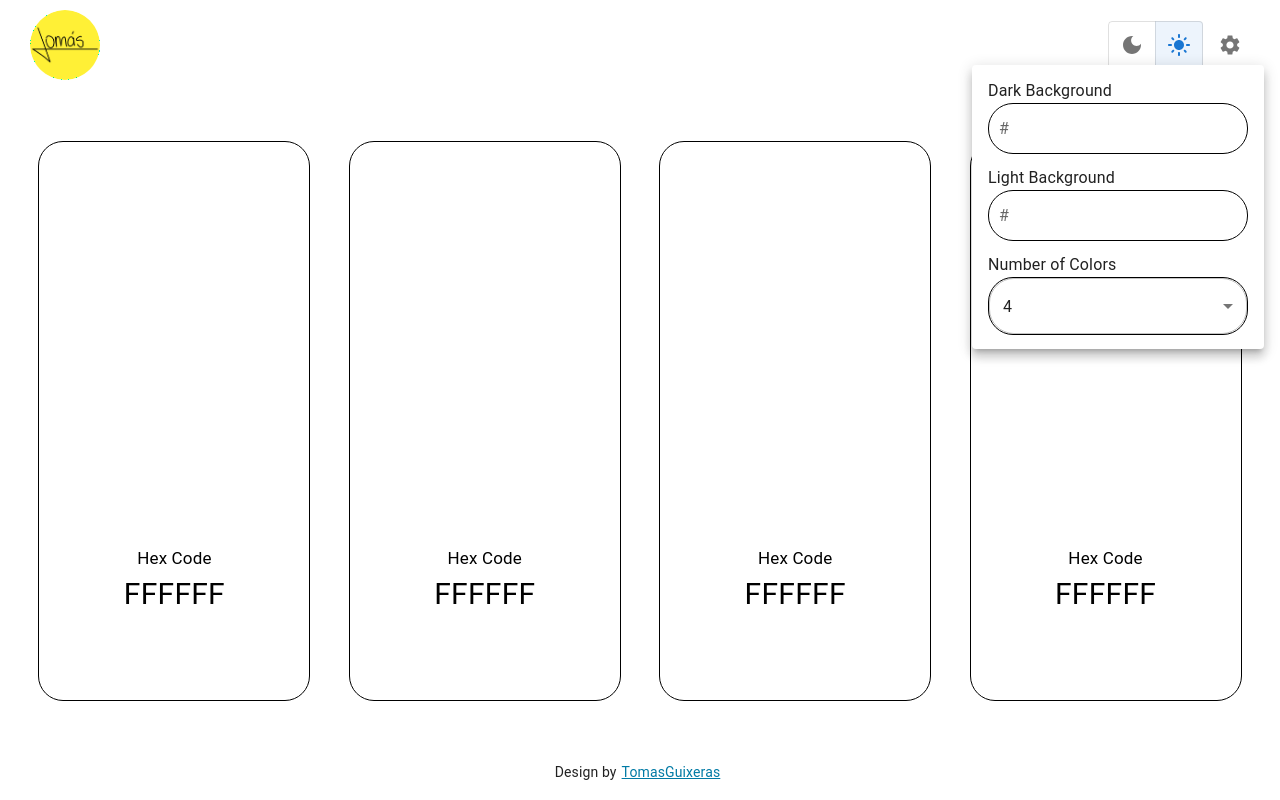
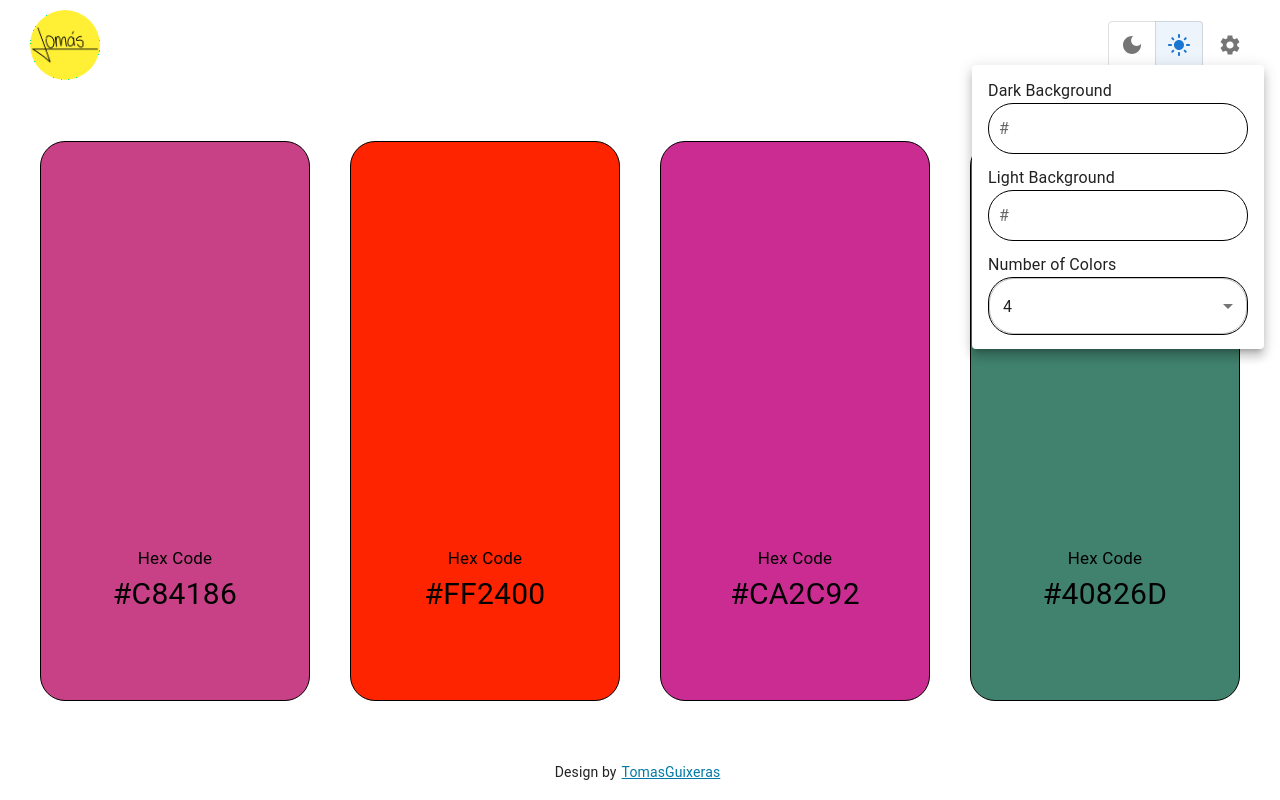
Before and after one commit to tomasguixeras/color-selector, a React (Vite) app: page / in a window 1280 px wide. Both pictures are taken after a click on the button 1230 px from the left and 44 px from the top of the page. Built offline with nearby package versions, Linux system fonts and the light colour scheme.

Commit message:
Working on new UI

```diff
--- a/src/App.tsx
+++ b/src/App.tsx
@@ -9,6 +9,7 @@ function App() {
   const [allColors, setAllColors] = useState([]);
   const [filteredColors, setFilteredColors] = useState([]);
   const [colorMode, setColorMode] = useState("Light");
+  const [cardQuantity, setCardQuantity] = useState<number>(4);
 
   const darkTheme = createTheme({
     palette: {
@@ -21,11 +22,11 @@ function App() {
       .then((response) => response.json())
       .then((data) => {
         const shuffled = data.sort(() => 0.5 - Math.random());
-        let selected = shuffled.slice(0, 5);
+        let selected = shuffled.slice(0, cardQuantity);
         setFilteredColors(selected);
         setAllColors(data);
       });
-  }, []);
+  }, [cardQuantity]);
 
   return (
     <ThemeProvider theme={darkTheme}>
@@ -42,7 +43,12 @@ function App() {
           backgroundColor: colorMode === "Light" ? "#FFFFFF" : "#000000",
         }}
       >
-        <Navbar setColorMode={setColorMode} colorMode={colorMode} />
+        <Navbar
+          setColorMode={setColorMode}
+          colorMode={colorMode}
+          cardQuantity={cardQuantity}
+          setCardQuantity={setCardQuantity}
+        />
         <Box
           sx={{
             width: "100%",
@@ -52,10 +58,12 @@ function App() {
             justifyContent: "space-evenly",
           }}
         >
+          {filteredColors.map((color: { name: string; hex: string }) => {
+            return <DesktopCard key={color.hex} hex={color.hex} />;
+          })}
+          {/* <DesktopCard />
           <DesktopCard />
-          <DesktopCard />
-          <DesktopCard />
-          <DesktopCard />
+          <DesktopCard /> */}
         </Box>
         {/* <Cards
           allColors={allColors}
--- a/src/components/DesktopCard.tsx
+++ b/src/components/DesktopCard.tsx
@@ -1,7 +1,29 @@
-import { Box, Typography } from "@mui/material";
-import React from "react";
+import React, { useState } from "react";
+import { Box, Typography, TextField, IconButton } from "@mui/material";
+import { Check, Close } from "@mui/icons-material";
 
-function DesktopCard() {
+function DesktopCard({ hex }: { hex: string }) {
+  const [colorChange, setColorChange] = useState(false);
+  const [hexCode, setHexCode] = useState(hex);
+  const [auxHexCode, setAuxHexCode] = useState("");
+
+  const handleChange = (event: any) => {
+    let inputValue = event.target.value;
+    if (inputValue !== "#") inputValue = `#${inputValue}`;
+
+    setAuxHexCode(inputValue.toUpperCase());
+  };
+
+  const onSubmit = () => {
+    setHexCode(auxHexCode);
+    setAuxHexCode("");
+    setColorChange(false);
+  };
+  const onCancel = () => {
+    setColorChange(false);
+    setAuxHexCode("");
+  };
+
   return (
     <Box
       sx={{
@@ -9,6 +31,7 @@ function DesktopCard() {
         width: "270px",
         borderRadius: "25px",
         position: "relative",
+        bgcolor: hexCode,
       }}
     >
       <Box
@@ -22,7 +45,26 @@ function DesktopCard() {
         }}
       >
         <Typography fontSize={17}>Hex Code</Typography>
-        <Typography fontSize={30}>FFFFFF</Typography>
+
+        {!colorChange ? (
+          <Typography
+            fontSize={30}
+            onClick={() => setColorChange(!colorChange)}
+            sx={{ cursor: "pointer" }}
+          >
+            {hexCode}
+          </Typography>
+        ) : (
+          <Box>
+            <TextField variant="standard" onChange={handleChange} />
+            <IconButton onClick={onSubmit}>
+              <Check />
+            </IconButton>
+            <IconButton onClick={onCancel}>
+              <Close />
+            </IconButton>
+          </Box>
+        )}
       </Box>
     </Box>
   );
--- a/src/components/Navbar.tsx
+++ b/src/components/Navbar.tsx
@@ -7,8 +7,15 @@ import SettingsMenu from "./SettingsMenu";
 type NavbarProps = {
   colorMode: string;
   setColorMode: React.Dispatch<React.SetStateAction<string>>;
+  cardQuantity: number;
+  setCardQuantity: React.Dispatch<React.SetStateAction<number>>;
 };
-function Navbar({ setColorMode, colorMode }: NavbarProps) {
+function Navbar({
+  setColorMode,
+  colorMode,
+  cardQuantity,
+  setCardQuantity,
+}: NavbarProps) {
   return (
     <Box
       sx={{
@@ -22,8 +29,11 @@ function Navbar({ setColorMode, colorMode }: NavbarProps) {
     >
       <Avatar src={Logo} alt="Logo" sx={{ width: "70px", height: "auto" }} />
       <Box sx={{ display: "flex", alignItems: "center", gap: "7px" }}>
-        <ThemeToggle />
-        <SettingsMenu />
+        <ThemeToggle colorMode={colorMode} setColorMode={setColorMode} />
+        <SettingsMenu
+          cardQuantity={cardQuantity}
+          setCardQuantity={setCardQuantity}
+        />
       </Box>
     </Box>
   );
--- a/src/components/SettingsMenu.tsx
+++ b/src/components/SettingsMenu.tsx
@@ -1,3 +1,4 @@
+import { useState } from "react";
 import { Settings } from "@mui/icons-material";
 import {
   Box,
@@ -11,9 +12,13 @@ import {
   SelectChangeEvent,
   Typography,
 } from "@mui/material";
-import { useState } from "react";
 
-function SettingsMenu() {
+type SettingsProps = {
+  cardQuantity: number;
+  setCardQuantity: React.Dispatch<React.SetStateAction<number>>;
+};
+
+function SettingsMenu({ cardQuantity, setCardQuantity }: SettingsProps) {
   const [anchorEl, setAnchorEl] = useState<null | HTMLElement>(null);
   const openMenu = Boolean(anchorEl);
 
@@ -24,10 +29,8 @@ function SettingsMenu() {
     setAnchorEl(null);
   };
 
-  const [quantity, setQuantity] = useState<number>(4);
-
   const handleQuantityChange = (event: SelectChangeEvent) => {
-    setQuantity(parseFloat(event.target.value));
+    setCardQuantity(parseFloat(event.target.value));
   };
   return (
     <>
@@ -75,7 +78,7 @@ function SettingsMenu() {
             <FormControl fullWidth>
               <Select
                 sx={{ border: "1px solid black", borderRadius: "25px" }}
-                value={quantity.toString()}
+                value={cardQuantity.toString()}
                 onChange={handleQuantityChange}
                 displayEmpty
               >
--- a/src/components/ThemeToggle.tsx
+++ b/src/components/ThemeToggle.tsx
@@ -2,20 +2,25 @@ import { ToggleButtonGroup, ToggleButton } from "@mui/material";
 import { LightMode, DarkMode } from "@mui/icons-material";
 import { useState } from "react";
 
-export function ThemeToggle() {
-  const [themeMode, setThemeMode] = useState<string>("Light");
+type NavbarProps = {
+  colorMode: string;
+  setColorMode: React.Dispatch<React.SetStateAction<string>>;
+};
+
+export function ThemeToggle({ colorMode, setColorMode }: NavbarProps) {
+  // const [themeMode, setThemeMode] = useState<string>("Light");
 
   const handleThemeChange = (
     event: React.MouseEvent<HTMLElement>,
     value: string
   ) => {
-    setThemeMode(value);
+    setColorMode(value);
   };
 
   return (
     <ToggleButtonGroup
       color="primary"
-      value={themeMode}
+      value={colorMode}
       onChange={handleThemeChange}
       exclusive
     >
--- a/src/index.css
+++ b/src/index.css
@@ -1,3 +1,9 @@
+*{
+  box-sizing: border-box;
+  margin: 0px;
+  padding: 0px;
+}
+
 :root {
 
   font-synthesis: none;
@@ -6,8 +12,3 @@
   -moz-osx-font-smoothing: grayscale;
   -webkit-text-size-adjust: 100%;
 }
-
-body{
-  margin: 0;
-  padding: 0;
-}
--- /dev/null
+++ b/src/utils/cardQuantity.ts
@@ -0,0 +1,5 @@
+export function colorQuantity(screenWidth: number) {
+  const CARD_WIDTH: number = 500;
+
+  return CARD_WIDTH / screenWidth // TODO -> Buscar formula para eliminar los decimales
+}
```
